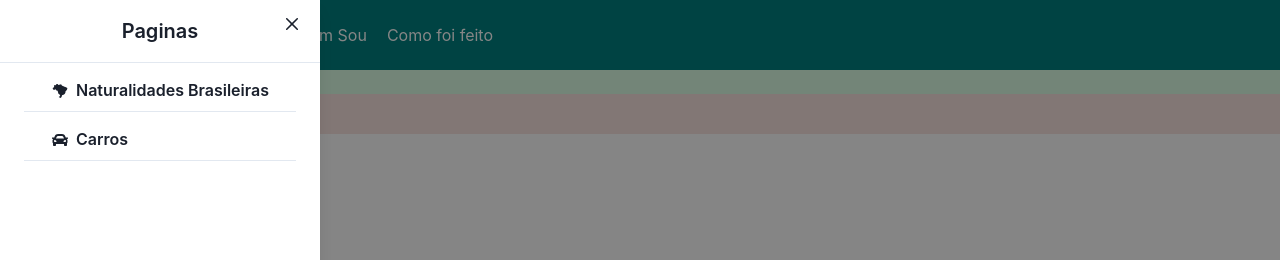
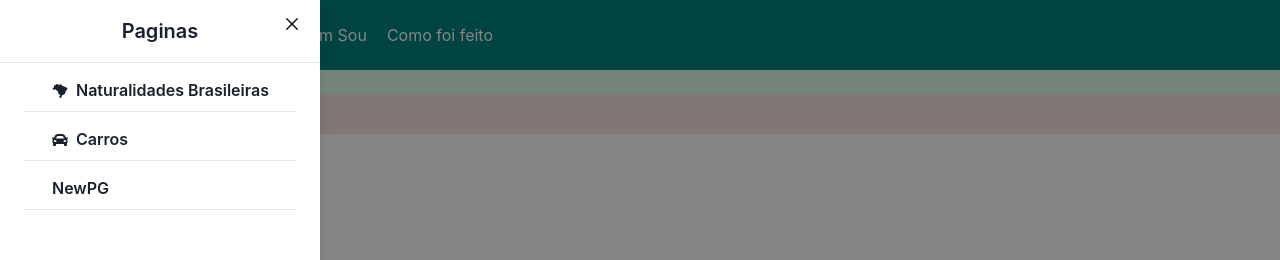
Before and after one commit to jvdwere/app-studying, a Next.js app: page /cars in a window 1280 px wide. Both pictures are taken after a click on the element 52 px from the left and 35 px from the top of the page. Shown: the top 260 px of the page. Built offline with nearby package versions, Linux system fonts and the light colour scheme.

Commit message:
header drawer new button

```diff
--- a/src/components/Header.tsx
+++ b/src/components/Header.tsx
@@ -96,6 +96,18 @@ function WithAction() {
 										</Text>
 									</Link>
 									<hr />
+									<Link href="/" >
+										<Text cursor="pointer" marginLeft="12px" marginTop='8px' >
+											<Button
+												// leftIcon={}
+												variant='ghost'
+											>
+												NewPG
+											</Button>
+										</Text>
+									</Link>
+									<hr />
+
 								</DrawerBody>
 								<DrawerFooter>
 
```
